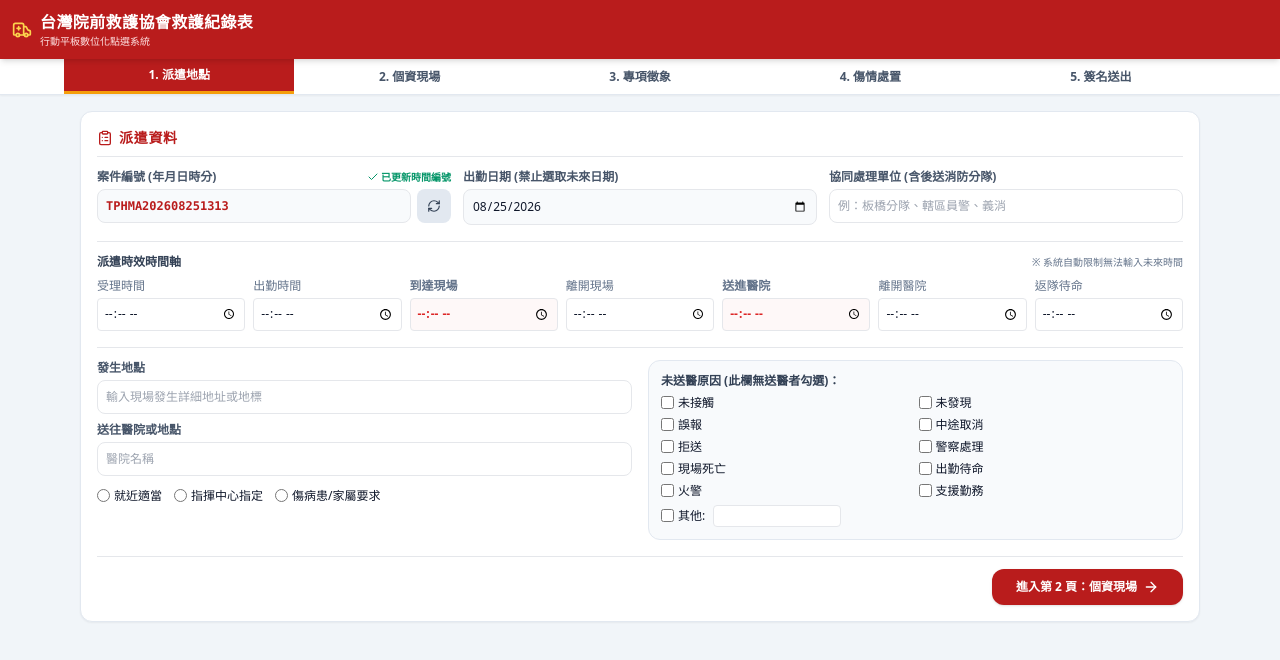
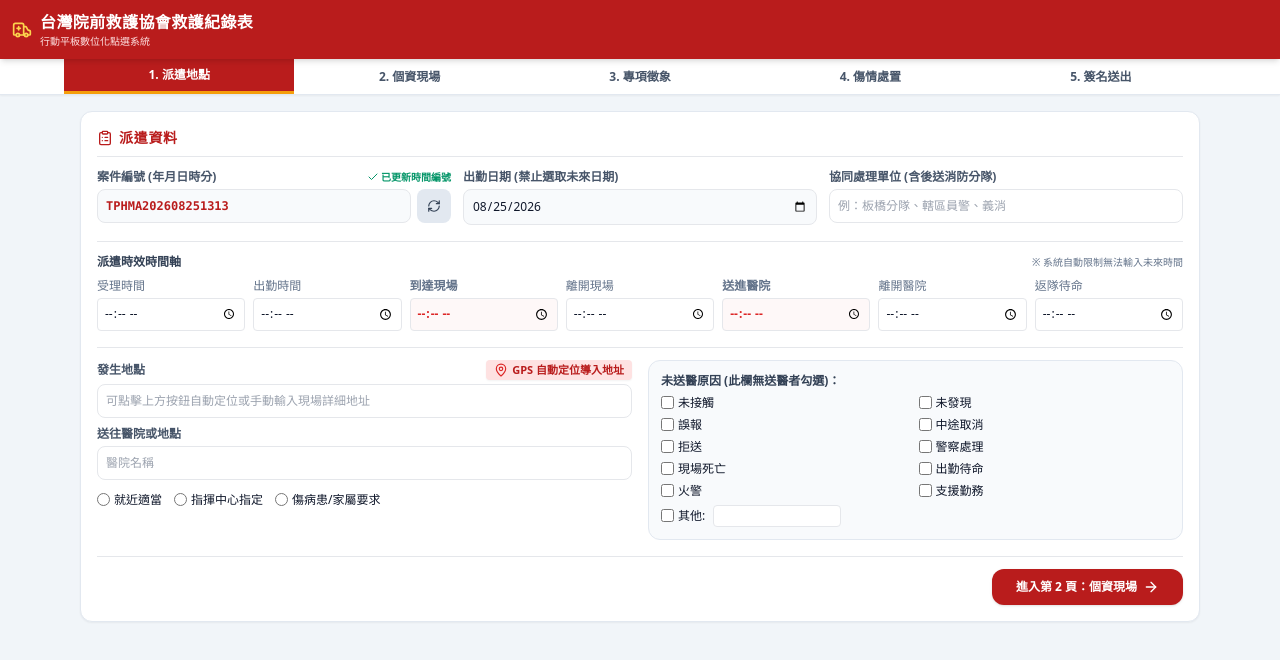
Before and after one commit to LINYUCHUN1019/ems-record, a plain HTML site: page index.html in a window 1280 px wide. Drawn offline with nearby package versions, Linux system fonts and the light colour scheme.

Commit message:
Add files via upload

```diff
--- a/index.html
+++ b/index.html
@@ -168,11 +168,17 @@
           </div>
         </div>
 
+        <!-- 發生地點與送往醫院 (加入 GPS 自動定位導入功能) -->
         <div class="grid grid-cols-1 md:grid-cols-2 gap-4 mt-4 pt-3 border-t text-xs">
           <div class="space-y-2">
             <div>
-              <label class="font-semibold text-slate-600">發生地點</label>
-              <input type="text" id="incident_loc" class="mt-1 w-full p-2 border rounded-lg" placeholder="輸入現場發生詳細地址或地標">
+              <div class="flex justify-between items-center mb-1">
+                <label class="font-semibold text-slate-600">發生地點</label>
+                <button type="button" id="btn_gps_loc" onclick="getLocationAddress()" class="px-2 py-0.5 bg-red-100 hover:bg-red-200 text-red-700 font-bold text-[11px] rounded flex items-center gap-1 shadow-sm active:scale-95 cursor-pointer">
+                  <i data-lucide="map-pin" class="w-3.5 h-3.5 text-red-600"></i> GPS 自動定位導入地址
+                </button>
+              </div>
+              <input type="text" id="incident_loc" class="w-full p-2 border rounded-lg" placeholder="可點擊上方按鈕自動定位或手動輸入現場詳細地址">
             </div>
             <div>
               <label class="font-semibold text-slate-600">送往醫院或地點</label>
@@ -952,7 +958,7 @@
         </div>
       </div>
 
-      <!-- 送出與 PDF 匯出快捷工具列 (網址已鎖定寫死) -->
+      <!-- 送出與 PDF 匯出快捷工具列 -->
       <div class="bg-white rounded-xl shadow-sm border border-slate-200 p-4 space-y-3">
         <div class="text-xs text-slate-600">
           <div class="flex items-center gap-1.5 mb-1">
@@ -1010,7 +1016,63 @@
     generateDateTimeCaseNo();
 
     // ==========================================
-    // 2. 限制無法選取未來日期
+    // 2. GPS 自動定位並反向解析為地址
+    // ==========================================
+    function getLocationAddress() {
+      const locInput = document.getElementById('incident_loc');
+      const gpsBtn = document.getElementById('btn_gps_loc');
+
+      if (!navigator.geolocation) {
+        alert("您的瀏覽器或設備不支援 GPS 地理定位功能。");
+        return;
+      }
+
+      gpsBtn.disabled = true;
+      gpsBtn.innerHTML = '<i data-lucide="loader-2" class="w-3.5 h-3.5 animate-spin"></i> 定位中...';
+      lucide.createIcons();
+
+      navigator.geolocation.getCurrentPosition(
+        async function(position) {
+          const lat = position.coords.latitude;
+          const lon = position.coords.longitude;
+
+          try {
+            // 使用 OpenStreetMap Nominatim 進行免費反向地址編碼 (繁體中文優先)
+            const response = await fetch(`https://nominatim.openstreetmap.org/reverse?format=json&lat=${lat}&lon=${lon}&zoom=18&addressdetails=1&accept-language=zh-TW`);
+            const data = await response.json();
+
+            if (data && data.display_name) {
+              // 取得繁體門牌地址
+              locInput.value = data.display_name.replace(/, 臺灣$/, '').replace(/^(\d+), /, '');
+            } else {
+              locInput.value = `GPS座標: ${lat.toFixed(6)}, ${lon.toFixed(6)}`;
+            }
+          } catch (err) {
+            // 離線或反向解析失敗時直接寫入 GPS 經緯度
+            locInput.value = `GPS座標: ${lat.toFixed(6)}, ${lon.toFixed(6)}`;
+          } finally {
+            gpsBtn.disabled = false;
+            gpsBtn.innerHTML = '<i data-lucide="map-pin" class="w-3.5 h-3.5 text-red-600"></i> GPS 自動定位導入地址';
+            lucide.createIcons();
+          }
+        },
+        function(error) {
+          gpsBtn.disabled = false;
+          gpsBtn.innerHTML = '<i data-lucide="map-pin" class="w-3.5 h-3.5 text-red-600"></i> GPS 自動定位導入地址';
+          lucide.createIcons();
+
+          let msg = "無法取得您的定位。";
+          if (error.code === 1) msg = "請允許瀏覽器存取位置權限以自動取得地址。";
+          else if (error.code === 2) msg = "無法偵測到有效的 GPS 位置訊號。";
+          else if (error.code === 3) msg = "定位逾時，請重試。";
+          alert(msg);
+        },
+        { enableHighAccuracy: true, timeout: 10000, maximumAge: 0 }
+      );
+    }
+
+    // ==========================================
+    // 3. 限制無法選取未來日期
     // ==========================================
     const todayStr = new Date().toISOString().split('T')[0];
     const caseDateEl = document.getElementById('case_date');
@@ -1025,7 +1087,7 @@
     }
 
     // ==========================================
-    // 3. 禁止填寫未來時間檢核防呆
+    // 4. 禁止填寫未來時間檢核防呆
     // ==========================================
     function validateTimeInput(el) {
       if (!el.value) return;
@@ -1047,7 +1109,7 @@
     }
 
     // =========================================================================
-    // 4. 全自動即時計算：消防署院前危急個案標準 (直覺無延遲)
+    // 5. 全自動即時計算：消防署院前危急個案標準 (直覺無延遲)
     // =========================================================================
     function calcTriageDirectly() {
       const spo2 = Number(document.getElementById('v1_spo2').value) || Number(document.getElementById('v2_spo2').value) || 0;
@@ -1148,7 +1210,7 @@
     }
 
     // =========================================================================
-    // 5. 100% 穩定同步 Google 試算表
+    // 6. 100% 穩定同步 Google 試算表
     // =========================================================================
     async function submitToGoogle() {
       const gasUrl = document.getElementById('gas_url').value.trim();
@@ -1201,7 +1263,7 @@
     }
 
     // =========================================================================
-    // 6. 100% 穩定動態 Landscape Iframe PDF 輸出引擎 (檔名修正與 A4 滿版)
+    // 7. 100% 穩定動態 Landscape Iframe PDF 輸出引擎 (檔名修正與 A4 滿版)
     // =========================================================================
     function printExactEMSForm() {
       function chk(val) {
@@ -1501,6 +1563,7 @@
                 急病:
                 <span class="chk-item">${chk(stNt.includes('呼吸問題(喘/呼吸急促)'))}呼吸問題(喘/急促)</span>
                 <span class="chk-item">${chk(stNt.includes('呼吸道問題(異物哽塞)'))}呼吸道問題(異物哽塞)</span>
+                <span class="chk-item">${chk(stNt.includes('呼吸問題(喘/呼吸急促)'))}呼吸問題(喘/急促)</span>
                 <span class="chk-item">${chk(stNt.includes('昏迷(意識不清)'))}昏迷(意識不清)</span>
                 <span class="chk-item">${chk(stNt.includes('胸痛/胸悶'))}胸痛/悶</span>
                 <span class="chk-item">${chk(stNt.includes('腹痛'))}腹痛</span><br>
@@ -1725,7 +1788,7 @@
     }
 
     // ==========================================
-    // 7. 核心分頁切換控制 (1 ~ 5 頁)
+    // 8. 核心分頁切換控制 (1 ~ 5 頁)
     // ==========================================
     let currentPage = 1;
     const totalPages = 5;
```
